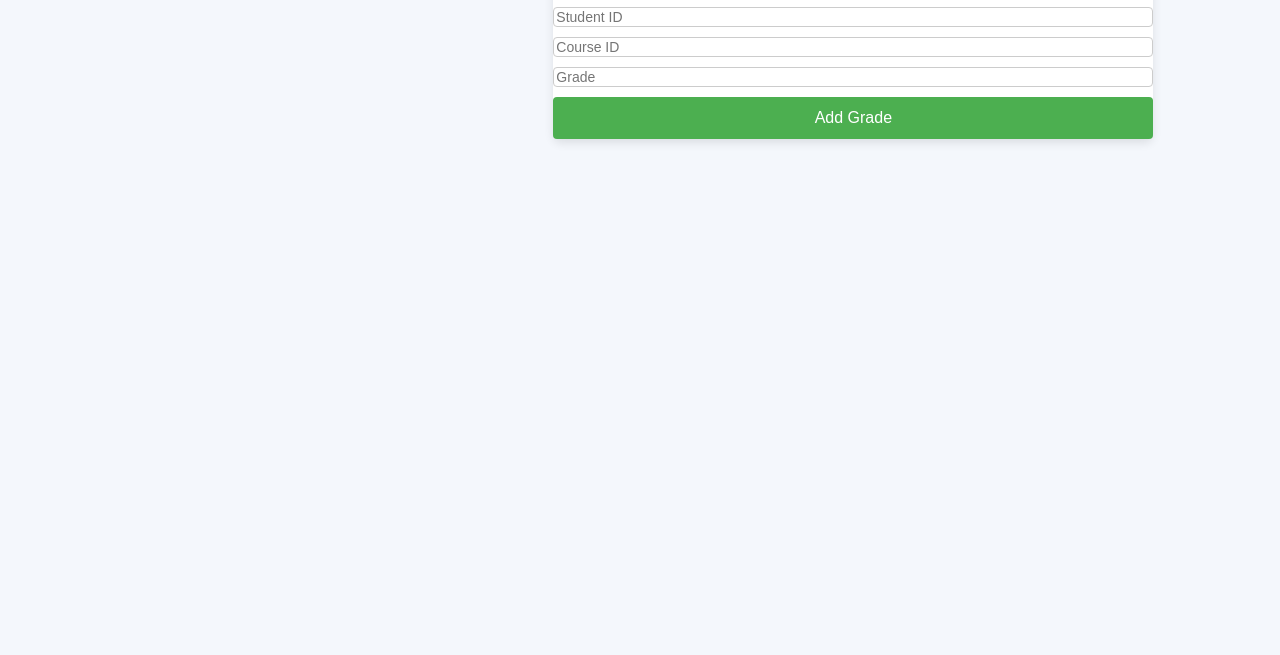
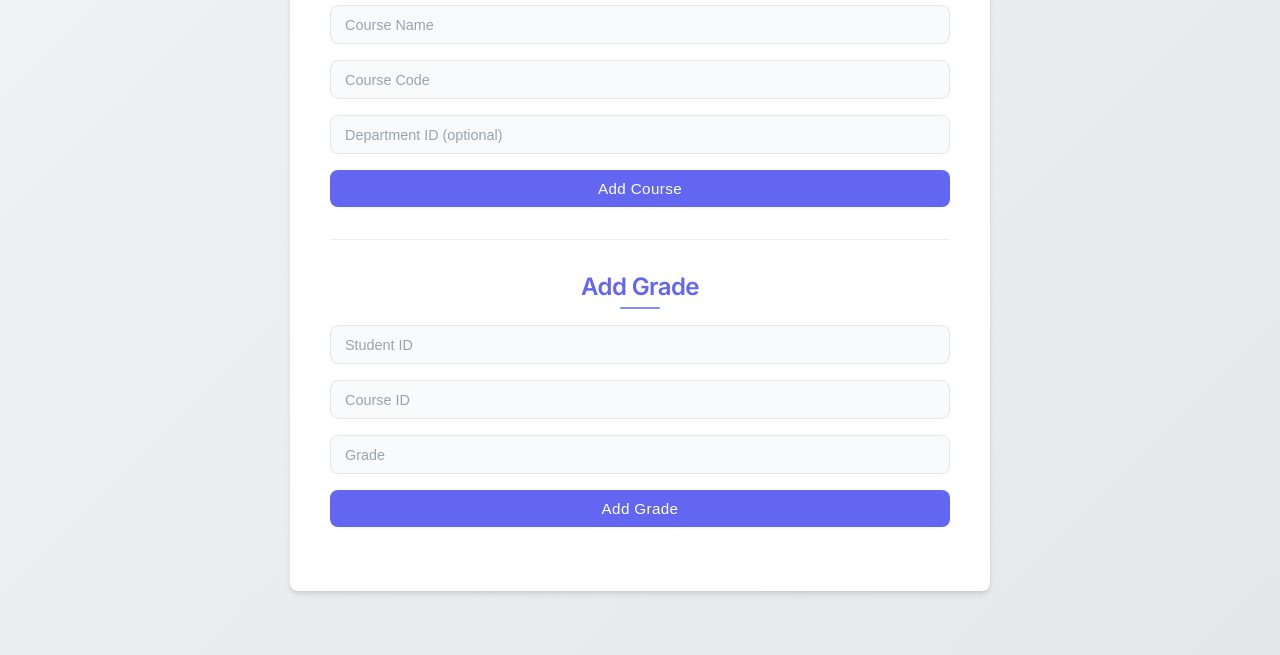
Before and after one commit to derangee/CSE-209-Student-Information-System, a plain HTML site: page client/index.html in a window 1280 px wide. Shown: the part 663-1318 px from the top of the page. Before the commit the page ends 816 px from the top, so only its background shows below. Drawn offline with Linux system fonts and the light colour scheme.

Commit message:
Update index.html

```diff
--- a/client/index.html
+++ b/client/index.html
@@ -2,66 +2,152 @@
 <html lang="en">
 <head>
     <meta charset="UTF-8">
+    <meta name="viewport" content="width=device-width, initial-scale=1.0">
     <title>Student Management</title>
     <style>
+        @import url('https://fonts.googleapis.com/css2?family=Inter:wght@300;400;500;600;700&display=swap');
+
+        :root {
+            --primary-color: #6366f1;
+            --secondary-color: #4f46e5;
+            --accent-color: #818cf8;
+            --text-color: #1f2937;
+            --light-text: #6b7280;
+            --background: #f9fafb;
+            --card-bg: #ffffff;
+            --border-radius: 8px;
+            --box-shadow: 0 4px 6px -1px rgba(0, 0, 0, 0.1), 0 2px 4px -1px rgba(0, 0, 0, 0.06);
+
+        * {
+            margin: 0;
+            padding: 0;
+            box-sizing: border-box;
+        }
+
         body {
-            font-family: Arial, sans-serif;
-            background-color: #f4f7fc;
+            font-family: 'Inter', sans-serif;
+            background: linear-gradient(135deg, #f3f4f6 0%, #e5e7eb 100%);
+            min-height: 100vh;
             display: flex;
+            flex-direction: column;
             justify-content: center;
             align-items: center;
-            height: 100vh;
+            padding: 2rem 0;
+            color: var(--text-color);
+        }
+
+        .page-title {
+            color: var(--primary-color);
+            font-size: 2.25rem;
+            font-weight: 700;
+            margin-bottom: 1.5rem;
+            letter-spacing: -0.025em;
         }
 
         .container {
-            background-color: white;
-            border-radius: 8px;
-            box-shadow: 0 4px 10px rgba(0, 0, 0, 0.1);
-            width: 80%;
-            max-width: 600px;
+            background-color: var(--card-bg);
+            border-radius: var(--border-radius);
+            box-shadow: var(--box-shadow);
+            width: 90%;
+            max-width: 700px;
+            padding: 2.5rem;
+            margin-bottom: 2rem;
+            transition: transform 0.2s ease, box-shadow 0.2s ease;
+        }
+
+        .container:hover {
+            transform: translateY(-5px);
+            box-shadow: 0 10px 15px -3px rgba(0, 0, 0, 0.1), 0 4px 6px -2px rgba(0, 0, 0, 0.05);
         }
 
         h1 {
             text-align: center;
-            color: #333;
+            color: var(--primary-color);
+            font-size: 1.5rem;
+            margin-bottom: 1.5rem;
+            position: relative;
+            font-weight: 600;
+            letter-spacing: -0.025em;
+        }
+
+        h1::after {
+            content: '';
+            position: absolute;
+            bottom: -8px;
+            left: 50%;
+            transform: translateX(-50%);
+            width: 40px;
+            height: 2px;
+            background-color: var(--accent-color);
+            border-radius: 4px;
         }
 
         form {
             display: flex;
             flex-direction: column;
-            gap: 10px;
+            gap: 16px;
+            margin-bottom: 1.5rem;
+            transition: all 0.3s ease;
         }
 
         input[type="text"],
         input[type="number"] {
-            font-size: 14px;
-            border: 1px solid #ccc;
-            border-radius: 4px;
+            font-size: 0.95rem;
+            padding: 10px 14px;
+            border: 1px solid #e5e7eb;
+            border-radius: var(--border-radius);
+            background-color: #f9fafb;
+            transition: all 0.2s ease;
+            color: var(--text-color);
+        }
+
+        input[type="text"]:focus,
+        input[type="number"]:focus {
+            outline: none;
+            border-color: var(--accent-color);
+            box-shadow: 0 0 0 2px rgba(99, 102, 241, 0.1);
+            background-color: white;
+        }
+
+        input::placeholder {
+            color: #9ca3af;
+            font-size: 0.9rem;
         }
 
         button {
-            padding: 12px;
-            background-color: #4CAF50;
+            padding: 10px 16px;
+            background: var(--primary-color);
             color: white;
             border: none;
-            border-radius: 4px;
+            border-radius: var(--border-radius);
             cursor: pointer;
-            font-size: 16px;
+            font-size: 0.95rem;
+            font-weight: 500;
+            transition: all 0.2s ease;
+            box-shadow: 0 1px 2px rgba(0, 0, 0, 0.05);
+            letter-spacing: 0.025em;
         }
 
         button:hover {
-            background-color: #45a049;
+            background: var(--secondary-color);
+            transform: translateY(-1px);
+        }
+
+        button:active {
+            transform: translateY(0);
         }
 
         hr {
-            border: 1px solid #eee;
+            border: none;
+            height: 1px;
+            background: #e5e7eb;
+            margin: 2rem 0;
+            opacity: 0.7;
         }
     </style>
 </head>
 <body>
-
-
-    <h1>Student Information System</h1>
+    <h1 class="page-title">Student Information System</h1>
     <div class="container">
 
         <h1>Add Student</h1>
```
